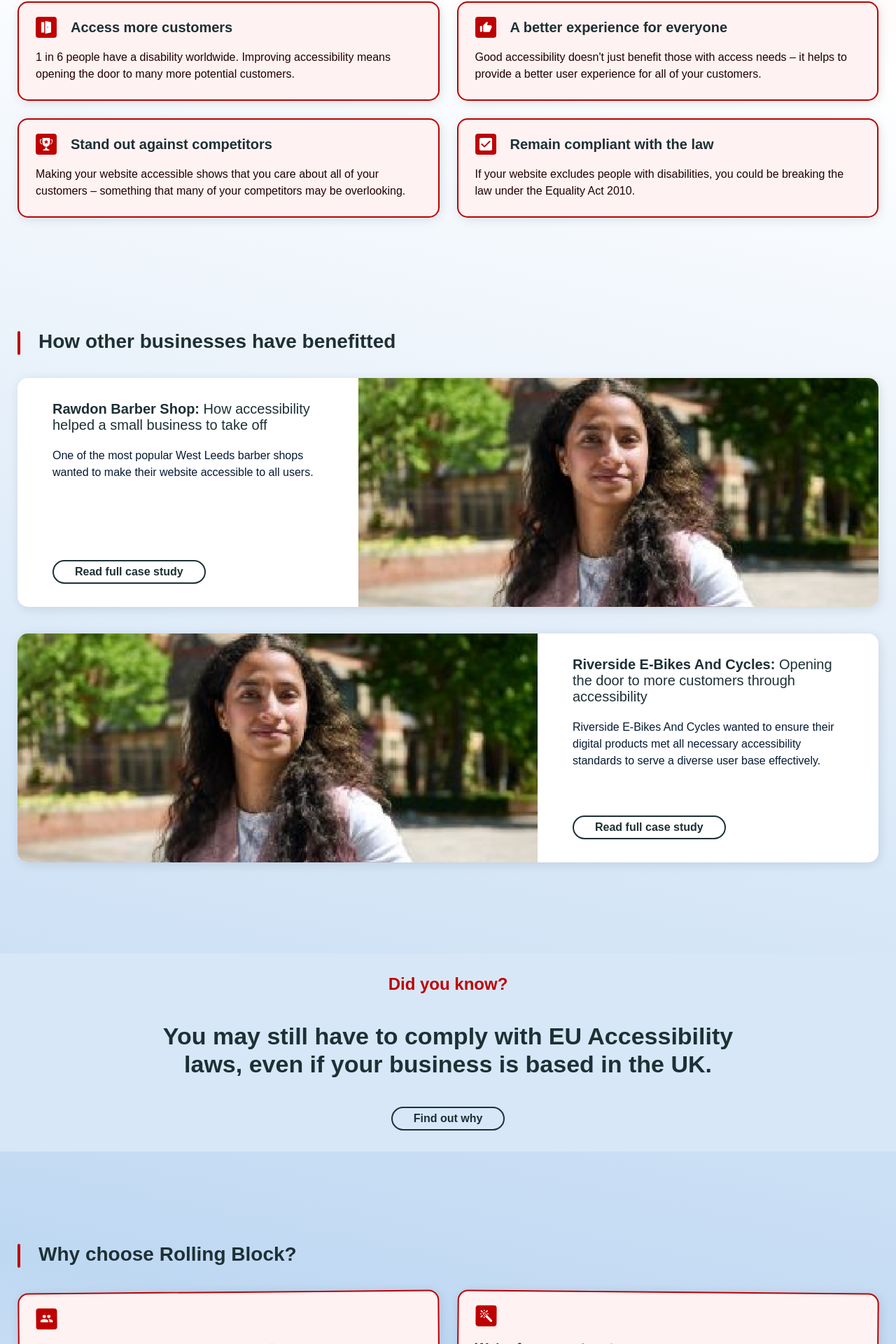
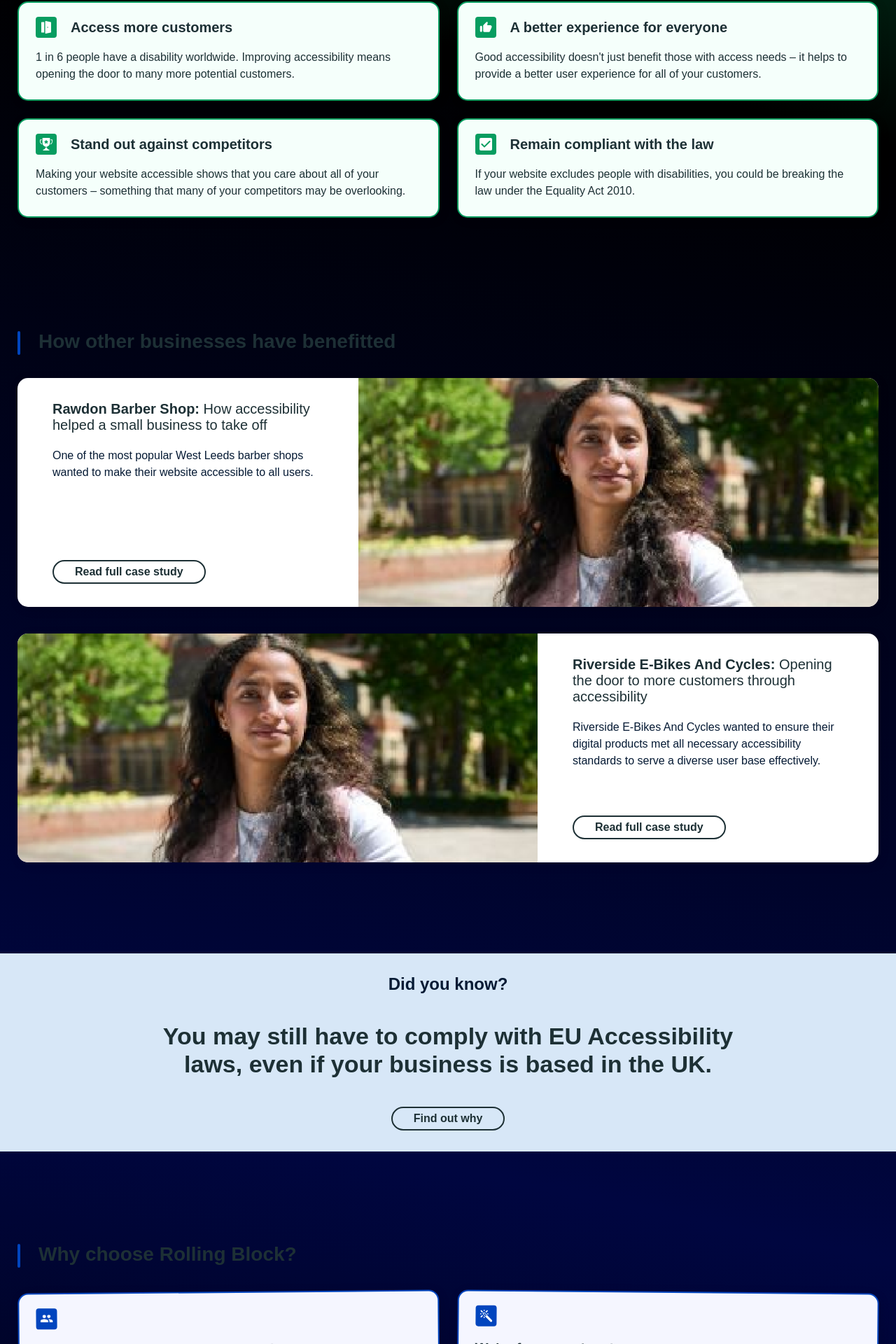
Before and after one commit to WillisDyson/project-rb, a React (Create React App) app: page / in a window 1280 px wide. Shown: the part 819-2739 px from the top of the page at 70% size. Built offline with nearby package versions, Linux system fonts and the light colour scheme; a web font is replaced by a local one.

Commit message:
Various colour adjustments

```diff
--- a/src/components/generic/info-insert/InfoInsert.module.scss
+++ b/src/components/generic/info-insert/InfoInsert.module.scss
@@ -16,7 +16,7 @@
     }
 
     &__header-text {
-        color: var(--text-primary-red);
+        color: var(--text-secondary-blue);
         font-size: px-to-rem(24px);
         font-weight: 800;
 
--- a/src/components/generic/slice/Slice.js
+++ b/src/components/generic/slice/Slice.js
@@ -1,11 +1,11 @@
 import styles from "./Slice.module.scss";
 
-const Slice = ({ className, headerText, descriptionText, variant, children, id }) => {
+const Slice = ({ className, headerText, descriptionText, variant, children, id, colour }) => {
   return (
     <section
-      className={`${styles["slice"]} ${className ? className : ""} ${
+      className={`${styles["slice"]} ${className ? className : ""}  ${
         variant ? styles[variant] : ""
-      }`}
+      } ${colour ? styles[`slice--${colour}`] : ""}`}
     >
       <div id={id} className={styles["slice__inner"]}>
         {headerText && <h2 className={styles["slice__header"]}>{headerText}</h2>}
--- a/src/components/generic/slice/Slice.module.scss
+++ b/src/components/generic/slice/Slice.module.scss
@@ -7,25 +7,6 @@
 
     @media (max-width: $medium-width) {
         padding: 50px 25px;
-    }
-
-    &--alt {
-        background-color: $transparent-white;
-    }
-
-    &--insert {
-        background-color: var(--bg-secondary);
-        margin: 80px auto;
-        padding: 60px 25px;
-
-        @media (max-width: $medium-width) or (max-height: $medium-height) {
-            padding: 45px 25px;
-            margin: 50px auto;
-        }
-
-        @media (max-width: $small-width) or (max-height: $small-height) {
-            padding: 30px 25px;
-        }
     }
 
     &__inner {
@@ -61,4 +42,32 @@
             margin-top: 16px;
         }
     }
+
+    &--alt {
+        background-color: $transparent-white;
+    }
+
+    &--insert {
+        background-color: var(--bg-secondary);
+        margin: 80px auto;
+        padding: 60px 25px;
+
+        @media (max-width: $medium-width) or (max-height: $medium-height) {
+            padding: 45px 25px;
+            margin: 50px auto;
+        }
+
+        @media (max-width: $small-width) or (max-height: $small-height) {
+            padding: 30px 25px;
+        }
+    }
+
+    &--blue {
+        .slice__header {
+
+            &::before {
+                background-color: var(--accent-primary-blue);
+            }
+        }
+    }
 }
--- a/src/components/generic/text-link/TextLink.module.scss
+++ b/src/components/generic/text-link/TextLink.module.scss
@@ -20,7 +20,7 @@
     }
 
     &--hero {
-        border-bottom: 1px solid var(--text-primary-red);
+        border-bottom: 1px solid var(--text-primary-green);
         font-size: px-to-rem(20px);
         padding: 0;
 
--- a/src/components/generic/tiles-grid/tile/Tile.js
+++ b/src/components/generic/tiles-grid/tile/Tile.js
@@ -1,9 +1,9 @@
 import styles from "./Tile.module.scss";
 
-const Tile = ({ imageUrl, imageAlt, header, description, variant }) => (
+const Tile = ({ imageUrl, imageAlt, header, description, variant, colour }) => (
   <div className={styles["tile__outer"]}>
 
-    <div className={`${styles.tile} ${variant ? styles[variant] : ""}`}>
+    <div className={`${styles.tile} ${variant ? styles[variant] : ""} ${colour ? styles[`tile--${colour}`] : ""}`}>
         <div className={styles["tile__header-wrap"]}>
           {imageUrl && (
             <div className={styles["tile__image-wrap"]}>
--- a/src/components/generic/tiles-grid/tile/Tile.module.scss
+++ b/src/components/generic/tiles-grid/tile/Tile.module.scss
@@ -8,24 +8,11 @@
     border-radius: $global-border-radius;
     box-shadow: var(--shadow-primary);
     box-sizing: border-box;
-    color: var(--text-secondary-green);
+    color: var(--text-tertiary);
     display: flex;
     flex-direction: column;
     height: 100%;
     padding: 20px 24px 24px;
-
-    &--blue {
-        background-color: var(--bg-primary-blue);
-        border-color: var(--accent-primary-blue);
-        color: var(--text-secondary-blue);
-    }
-
-    &--stacked-content {
-        .tile__header-wrap {
-            flex-direction: column;
-            align-items: flex-start;
-        }
-    }
 
     &__outer {
         padding: calc($global-tile-gap / 2);
@@ -54,4 +41,21 @@
         max-height: 18px;
         max-width: 18px;
     }
+
+    &--blue {
+        background-color: var(--bg-primary-blue);
+        border-color: var(--accent-primary-blue);
+        color: var(--text-secondary-blue);
+
+        .tile__image-wrap {
+            background-color: var(--accent-primary-blue);
+        }
+    }
+
+    &--stacked-content {
+        .tile__header-wrap {
+            flex-direction: column;
+            align-items: flex-start;
+        }
+    }
 }
--- a/src/components/header/hero-header/HeroHeader.module.scss
+++ b/src/components/header/hero-header/HeroHeader.module.scss
@@ -46,12 +46,12 @@
             align-items: center;
             background-color: var(--accent-primary-green);
             border-radius: 5px;
-            color: #00180D;
+            color: var(--text-primary-inverse);
             display: inline-flex;
             gap: 8px;
             line-height: 1;
             margin-right: 4px;
-            padding: 3px 16px 8px 8px;
+            padding: 3px 16px 10px 14px;
 
             &::after {
                 background-image: url('../../../assets/hero-header/checkmark-dark.svg');
--- a/src/global-stylesheets/GlobalColours.scss
+++ b/src/global-stylesheets/GlobalColours.scss
@@ -24,8 +24,10 @@ $orbit-blue: #000C20;
 $midnight-blue: #000B33;
 
 // Greens
+$very-pale-green: #F5FFFB;
 $pale-green: #C1D6CD;
 $lime-green: #3ACD88;
+$leaf-green: #079d60;
 $moss-green: #00180D;
 
 // Blacks
@@ -49,4 +51,4 @@ $transparent-white: rgba(255, 255, 255, 0.05);
 // Light theme
 
 // Gradients
-$party-gradient: linear-gradient(12deg, rgba(255, 238, 238, 1) 0%, rgba(255, 253, 253, 1) 18%, rgba(191, 216, 242, 1) 44%, rgba(255, 255, 255, 1) 82%, rgba(255, 218, 219, 1) 100%);
+$party-gradient: linear-gradient(12deg, #038C4C 0%, #000000 26%, #000640 49%, #000000 80%, #008C4B 100%);
--- a/src/global-stylesheets/GlobalStyles.scss
+++ b/src/global-stylesheets/GlobalStyles.scss
@@ -12,7 +12,7 @@
     // Text
     --text-primary: #{$white};
     --text-primary-inverse: #{$midnight-black};
-    --text-primary-red: #{$salmon-red};
+    --text-primary-green: #{$salmon-red};
     --text-primary-blue: #{$royal-blue};
 
     --text-secondary: #{$ash-grey};
@@ -27,7 +27,7 @@
     --bg-primary-green: #{$moss-green};
     --bg-primary-gradient: #{$space-gradient};
 
-    --bg-secondary: #{$muted-blue};
+    --bg-secondary: #{$orbit-blue};
 
     --bg-tertiary: #{$black};
 
@@ -44,18 +44,18 @@
         // Text
         --text-primary: #{$midnight-black};
         --text-primary-inverse: #{$white};
-        --text-primary-red: #{$crimson-red};
+        --text-primary-green: #{$leaf-green};
 
         --text-secondary: #{$midnight-black};
         --text-secondary-blue: #{$ocean-blue};
-        --text-secondary-green: #{$dark-cherry-red};
+        --text-secondary-green: #{$leaf-green};
 
         --text-tertiary: #{$midnight-black};
 
         // Backgrounds
         --bg-primary: #{$white};
         --bg-primary-blue: #{$very-pale-blue};
-        --bg-primary-green: #{$very-pale-red};
+        --bg-primary-green: #{$very-pale-green};
         --bg-primary-gradient: #{$party-gradient};
 
         --bg-secondary: #{$baby-blue};
@@ -67,7 +67,7 @@
 
         // Borders
         --accent-primary-blue: #{$mid-blue};
-        --accent-primary-green: #{$crimson-red};
+        --accent-primary-green: #{$leaf-green};
     }
 }
 
--- a/src/pages/Homepage.js
+++ b/src/pages/Homepage.js
@@ -33,6 +33,7 @@ const Homepage = () => {
       </Slice>
       <Slice
         headerText={<>How other businesses have benefitted</>}
+        colour="blue"
       >
         <ArticleSection variant="tiles-grid--tilted-ends">
           {helpingOtherBusinesses.map((article, idx) => (
@@ -59,6 +60,7 @@ const Homepage = () => {
       </Slice>
       <Slice
         headerText={<>Why choose Rolling Block?</>}
+        colour="blue"
       >
         <TilesGrid noOfColumns={4} variant="tiles-grid--tilted-alternate">
           {whyRollingBlock.map((tile, idx) => (
@@ -69,6 +71,7 @@ const Homepage = () => {
               header={tile.header}
               description={tile.description}
               variant="tile--stacked-content"
+              colour="blue"
             />
           ))}
         </TilesGrid>
@@ -84,7 +87,6 @@ const Homepage = () => {
               imageAlt={tile.imageAlt}
               header={tile.header}
               description={tile.description}
-              variant="tile--blue"
             />
           ))}
         </TilesGrid>
@@ -93,8 +95,7 @@ const Homepage = () => {
         <CtaTile
           headerText={<>{getStarted.headerText}</>}
           buttonText={<>{getStarted.buttonText}</>}
-          buttonUrl={getStarted.buttonUrl}>
-        </CtaTile>
+          buttonUrl={getStarted.buttonUrl}/>
       </Slice>
     </>
   );
```
